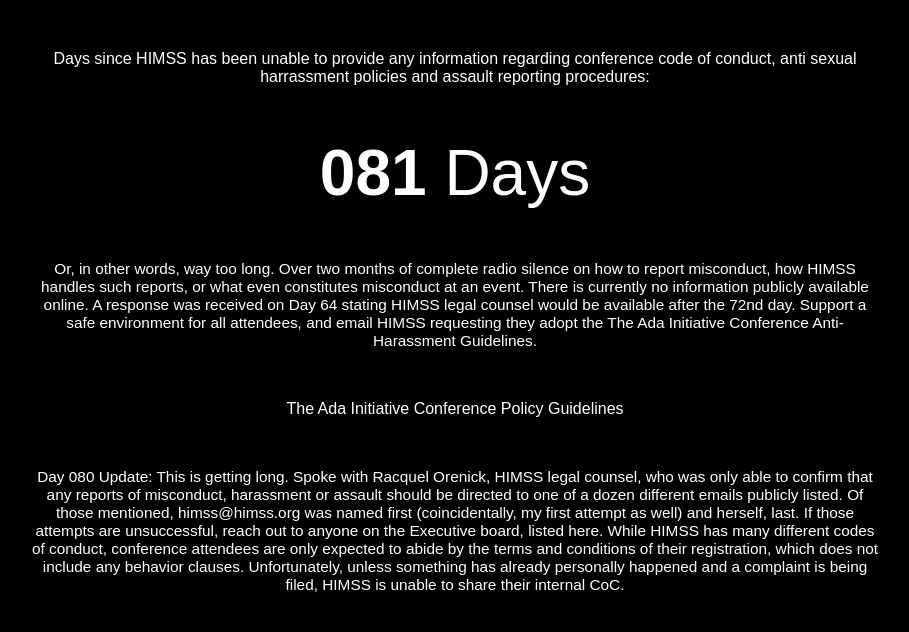
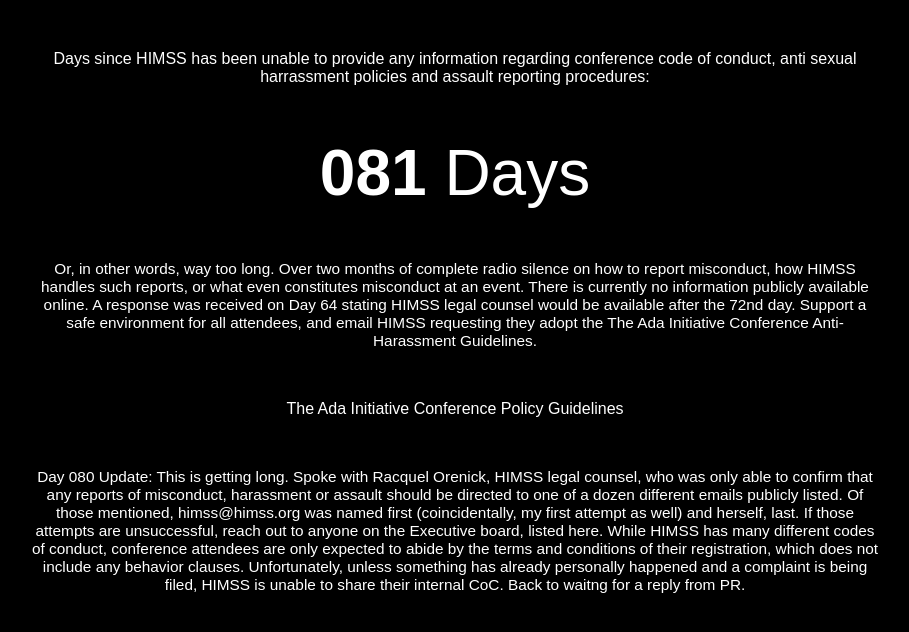
Before and after one commit to laurenstill/laurenstill.github.io, a Jekyll site: the page himssplzrespond.html, which Jekyll copies as it is, in a window 1280 px wide. Shown: the top 632 px of the page, without its empty margins (185-1094 px from the left). Built offline with Jekyll 4.4.1, drawn with Linux system fonts in a browser that asks for light colours.

Commit message:
Update himssplzrespond.html

```diff
--- a/himssplzrespond.html
+++ b/himssplzrespond.html
@@ -100,7 +100,8 @@
 </div>
 
 <div id="sub">
-Day 080 Update:  This is getting long.  Spoke with <a href="mailto:rorenick@himss.org">Racquel Orenick</a>, HIMSS legal counsel, who was only able to confirm that any reports of misconduct, harassment or assault should be directed to one of a dozen different emails publicly listed. Of those mentioned, himss@himss.org was named first (coincidentally, my first attempt as well) and herself, last. If those attempts are unsuccessful, reach out to anyone on the Executive board, <a href="http://www.himss.org/executive-contacts?navItemNumber=18016">listed here</a>.  While HIMSS has many different codes of conduct, conference attendees are <a href="http://www.himssconference.org/Registration/Content.aspx?ItemNumber=22970">only expected to abide by the terms and conditions of their registration</a>, which does not include any behavior clauses.  Unfortunately, unless something has already personally happened and a complaint is being filed, HIMSS is unable to share their internal CoC.
+Day 080 Update:  This is getting long.  Spoke with <a href="mailto:rorenick@himss.org">Racquel Orenick</a>, HIMSS legal counsel, who was only able to confirm that any reports of misconduct, harassment or assault should be directed to one of a dozen different emails publicly listed. Of those mentioned, himss@himss.org was named first (coincidentally, my first attempt as well) and herself, last. If those attempts are unsuccessful, reach out to anyone on the Executive board, <a href="http://www.himss.org/executive-contacts?navItemNumber=18016">listed here</a>.  While HIMSS has many different codes of conduct, conference attendees are <a href="http://www.himssconference.org/Registration/Content.aspx?ItemNumber=22970">only expected to abide by the terms and conditions of their registration</a>, which does not include any behavior clauses.  Unfortunately, unless something has already personally happened and a complaint is being filed, HIMSS is unable to share their internal
+CoC. Back to waitng for a reply from PR.
 
 </div>
 
```
